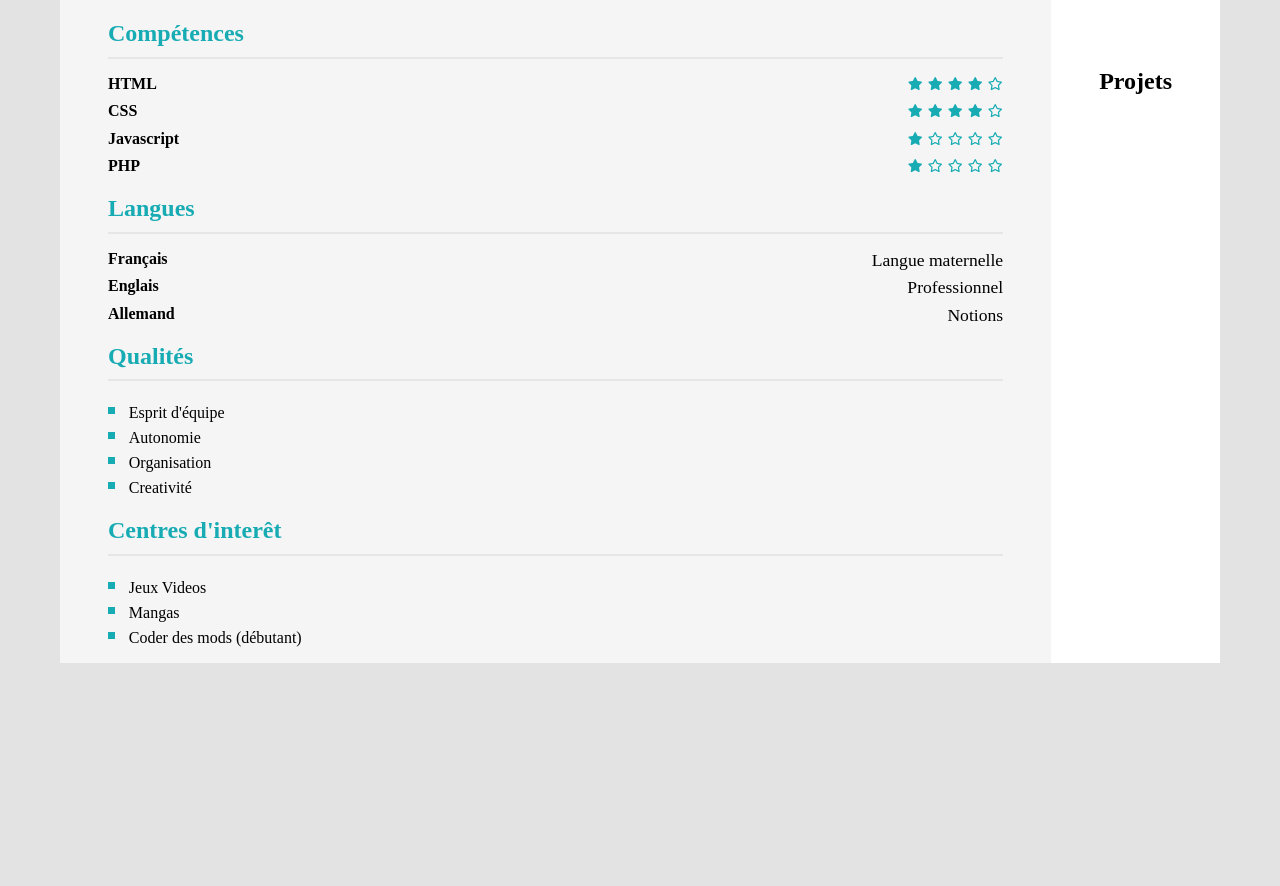
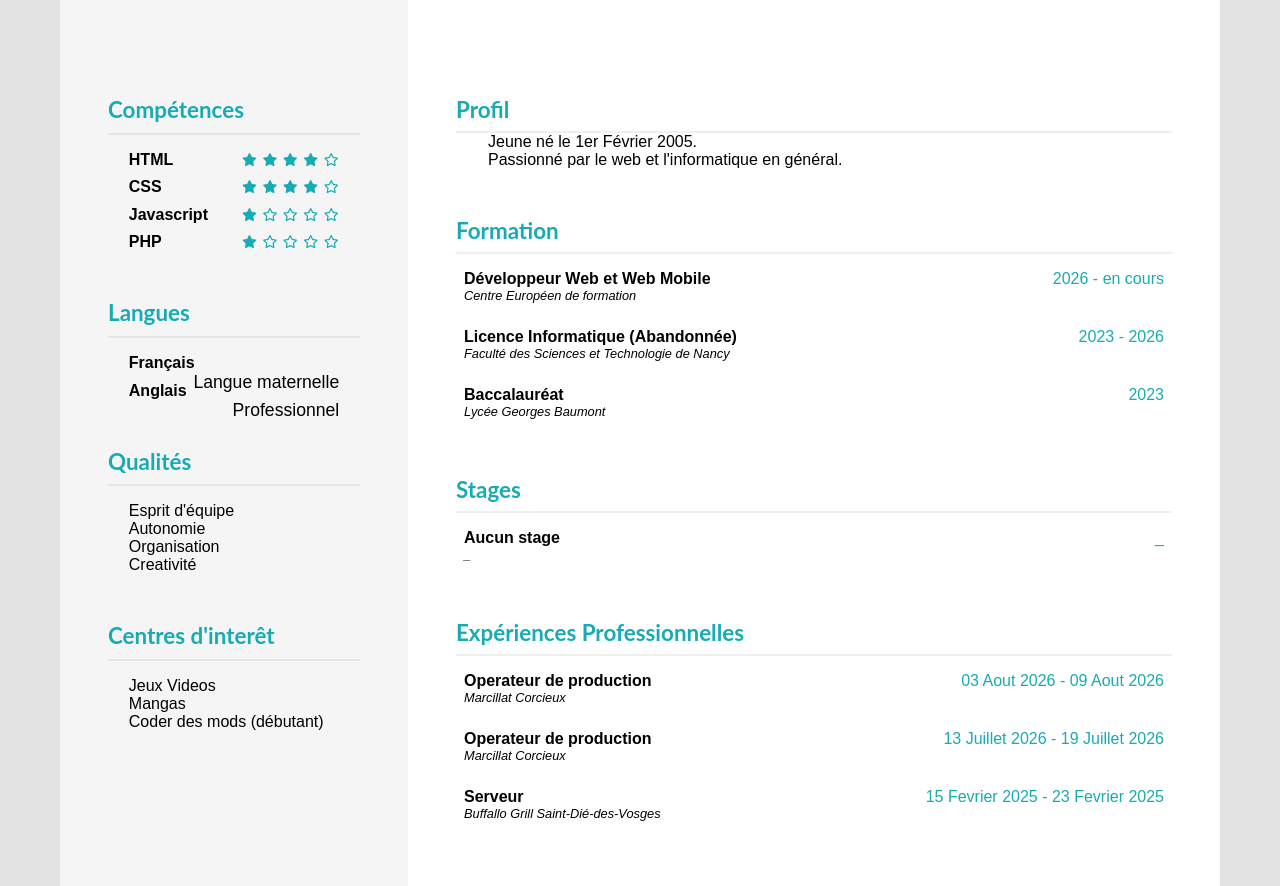
Before and after one commit to AceEagle92235/Matte_Lucas_Devoir_3_CV_HTML_CSS, a plain HTML site: page index.html in a window 1280 px wide. Before the commit the page ends 800 px from the top, so only its background shows below. Drawn offline with Linux system fonts and the light colour scheme; a web font is replaced by a local one.

Commit message:
Refactor CV layout: update language section, add profile, education, and experience details; enhance styles for sections and dynamic experiences

```diff
--- a/index.html
+++ b/index.html
@@ -66,12 +66,8 @@
                         <p>Langue maternelle</p>
                     </li>
                     <li class="lang ability">
-                        <p>Englais</p>
+                        <p>Anglais</p>
                         <p>Professionnel</p>
-                    </li>
-                    <li class="lang ability">
-                        <p>Allemand</p>
-                        <p>Notions</p>
                     </li>
                 </ul>
 
@@ -93,7 +89,74 @@
                 </ul>
             </aside>
             <section>
-                <h2>Projets</h2>
+                <h2 id="profil">Profil</h2>
+                <hr>
+                <p class="description">Jeune né le <time datetime="2005-02-01">1er Février 2005</time>.</p>
+                <p class="description">Passionné par le web et l'informatique en général.</p>
+
+                <h2 id="formation">Formation</h2>
+                <hr>
+                <ul class="list">
+                    <li class="formation experience">
+                        <div class="name">
+                            <p>Développeur Web et Web Mobile</p>
+                            <p>Centre Européen de formation</p>
+                        </div>
+                        <p class="time"><time datetime="2023">2026</time> - <time datetime="2024">en cours</time></p>
+                    </li>
+                    <li class="formation experience">
+                        <div class="name">
+                            <p>Licence Informatique (Abandonnée)</p>
+                            <p>Faculté des Sciences et Technologie de Nancy</p>
+                        </div>
+                        <p class="time"><time datetime="2023">2023</time> - <time datetime="2024">2026</time></p>
+                    </li>
+                    <li class="formation experience">
+                        <div class="name">
+                            <p>Baccalauréat</p>
+                            <p>Lycée Georges Baumont</p>
+                        </div>
+                        <p class="time"><time datetime="2020">2023</time></p>
+                    </li>
+                </ul>
+
+                <h2 id="stages">Stages</h2>
+                <hr>
+                <ul class="list">
+                    <li class="stage experience">
+                        <div class="name">
+                            <p>Aucun stage</p>
+                            <p>_</p>
+                        </div>
+                        <p class="time">_</p>
+                    </li>
+                </ul>
+
+                <h2 id="professionel">Expériences Professionnelles</h2>
+                <hr>
+                <ul class="list">
+                    <li class="professionel experience">
+                        <div class="name">
+                            <p>Operateur de production</p>
+                            <p>Marcillat Corcieux</p>
+                        </div>
+                        <p class="time"><time datetime="2026-08-03">03 Aout 2026</time> - <time datetime="2026-08-09">09 Aout 2026</time></p>
+                    </li>
+                    <li class="professionel experience">
+                        <div class="name">
+                            <p>Operateur de production</p>
+                            <p>Marcillat Corcieux</p>
+                        </div>
+                        <p class="time"><time datetime="2026-07-13">13 Juillet 2026</time> - <time datetime="2026-07-19">19 Juillet 2026</time></p>
+                    </li>
+                    <li class="professionel experience">
+                        <div class="name">
+                            <p>Serveur</p>
+                            <p>Buffallo Grill Saint-Dié-des-Vosges</p>
+                        </div>
+                        <p class="time"><time datetime="2026-02-15">15 Fevrier 2025</time> - <time datetime="2026-02-23">23 Fevrier 2025</time></p>
+                    </li>
+                </ul>
             </section>
         </main>
     </body>
--- a/styles/base/typography.css
+++ b/styles/base/typography.css
@@ -65,3 +65,10 @@ h2 {
   margin: 3rem 0 .5rem;
   padding: 0;
 }
+
+hr {
+  border: 1px solid #00000010;
+
+  margin: 0;
+  padding: 0;
+}
--- /dev/null
+++ b/styles/dynamic/experience.css
@@ -0,0 +1,7 @@
+/* dynamic experience */
+
+.experience:hover {
+    background: #E3E3E3;
+
+    border-left: .3rem solid #17ABB3;
+}
--- a/styles/layout/aside.css
+++ b/styles/layout/aside.css
@@ -3,9 +3,11 @@
 aside {
     background: #F5F5F5;
 
-    padding: 0 3rem;
+    padding: 3rem;
 
     flex: 30 1 16rem;
+
+    box-sizing: border-box;
 }
 
 aside h2 {
@@ -13,13 +15,22 @@ aside h2 {
 
     margin-bottom: .6rem;
 }
-aside hr {
-    margin: 0;
-    padding: 0;
-}
 aside ul {
     margin: 1rem 0;
     padding: 0;
+
+    margin: 1rem 1.3rem;
+
+    list-style: none;
+}
+/*
+Qualities/Interests list spacing,
+Remove default marker
+*/
+aside li::marker {
+    color: #17ABB3;
+
+    font-size: 1.5rem;
 }
 
 /*
@@ -62,18 +73,3 @@ Remove default spacing
 
     font-size: .8rem;
 }
-
-/*
-Qualities/Interests list spacing,
-Remove default marker
-*/
-.list {
-    margin: 1rem 1.3rem;
-
-    list-style: square;
-}
-.list li::marker {
-    color: #17ABB3;
-
-    font-size: 1.5rem;
-}
--- /dev/null
+++ b/styles/layout/section.css
@@ -0,0 +1,60 @@
+/* section */
+
+section {
+    background: #FFFFFF;
+
+    min-width: 0;
+
+    padding: 3rem;
+
+    flex: 70 1 calc(16rem * 70 / 30);
+
+    box-sizing: border-box;
+}
+
+section h2 {
+    color: #17ABB3;
+}
+/*
+Experience list spacing,
+Remove default marker
+*/
+section ul {
+    margin: 0;
+    padding: 0;
+
+    list-style: none;
+}
+
+.description {
+    margin: 0;
+    margin-left: 2rem;
+    padding: 0;
+}
+
+.time {
+    color: #17ABB3;
+
+    margin: 1rem 0;
+
+    float: right;
+}
+
+.experience {
+    margin: .5rem 0;
+    padding: .5rem;
+}
+.experience p {
+    margin: 0;
+    padding: 0;
+}
+.experience .name p:first-child {
+    font-weight: bold;
+}
+.experience .name p:last-child {
+    font-style: italic;
+    font-size: 0.8rem;
+}
+.name {
+    display: inline-block;
+}
--- a/styles/layout/wrapper.css
+++ b/styles/layout/wrapper.css
@@ -21,17 +21,3 @@ body {
     flex-direction: row;
     flex-wrap: wrap;
 }
-
-aside,
-section {
-  padding: 3rem;
-
-  box-sizing: border-box;
-}
-
-hr {
-    border: 1px solid #00000010;
-
-    margin: 0;
-    padding: 0;
-}
--- a/styles/main.css
+++ b/styles/main.css
@@ -1,6 +1,7 @@
 /* main */
 
 /* base */
+@import "base/typography.css";
 
 /* layout */
     /* wrapper */
@@ -10,7 +11,7 @@
 
     /* content */
     @import "layout/aside.css";
-
+    @import "layout/section.css";
     /* footer */
 
 /* components */
@@ -20,3 +21,4 @@
 @import url("https://flaticon.com");
 
 /* dynamic */
+@import "dynamic/experience.css";
```
